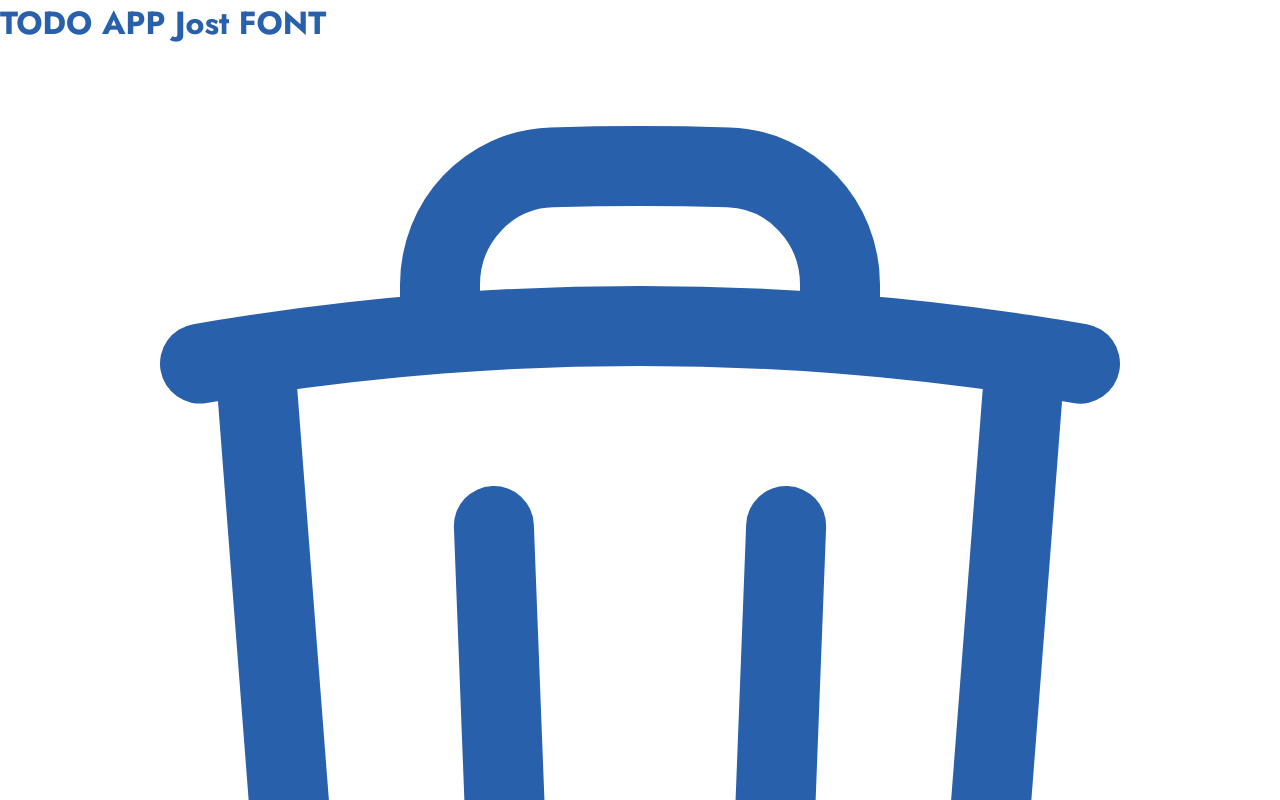
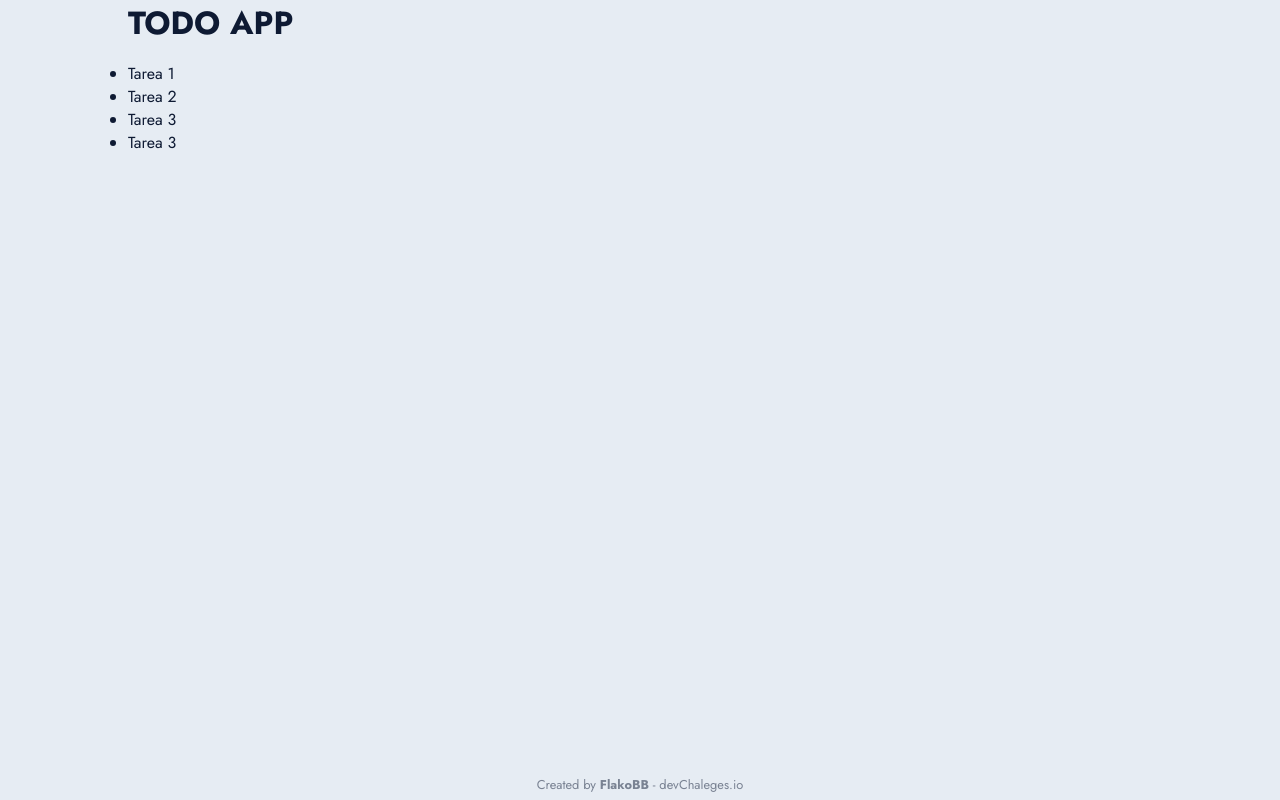
Before and after one commit to FlakoBB/todo-app, a Next.js app: page / in a window 1280 px wide. Shown: the top 800 px of the page. Built offline with nearby package versions, Linux system fonts and the light colour scheme.

Commit message:
First layout

```diff
--- /dev/null
+++ b/src/app/globals.css
@@ -0,0 +1,107 @@
+:root {
+  --max-width: 1100px;
+  --border-radius: 12px;
+  --font-mono: ui-monospace, Menlo, Monaco, 'Cascadia Mono', 'Segoe UI Mono',
+    'Roboto Mono', 'Oxygen Mono', 'Ubuntu Monospace', 'Source Code Pro',
+    'Fira Mono', 'Droid Sans Mono', 'Courier New', monospace;
+
+  --foreground-rgb: 0, 0, 0;
+  --background-start-rgb: 214, 219, 220;
+  --background-end-rgb: 255, 255, 255;
+
+  --primary-glow: conic-gradient(
+    from 180deg at 50% 50%,
+    #16abff33 0deg,
+    #0885ff33 55deg,
+    #54d6ff33 120deg,
+    #0071ff33 160deg,
+    transparent 360deg
+  );
+  --secondary-glow: radial-gradient(
+    rgba(255, 255, 255, 1),
+    rgba(255, 255, 255, 0)
+  );
+
+  --tile-start-rgb: 239, 245, 249;
+  --tile-end-rgb: 228, 232, 233;
+  --tile-border: conic-gradient(
+    #00000080,
+    #00000040,
+    #00000030,
+    #00000020,
+    #00000010,
+    #00000010,
+    #00000080
+  );
+
+  --callout-rgb: 238, 240, 241;
+  --callout-border-rgb: 172, 175, 176;
+  --card-rgb: 180, 185, 188;
+  --card-border-rgb: 131, 134, 135;
+}
+
+@media (prefers-color-scheme: dark) {
+  :root {
+    --foreground-rgb: 255, 255, 255;
+    --background-start-rgb: 0, 0, 0;
+    --background-end-rgb: 0, 0, 0;
+
+    --primary-glow: radial-gradient(rgba(1, 65, 255, 0.4), rgba(1, 65, 255, 0));
+    --secondary-glow: linear-gradient(
+      to bottom right,
+      rgba(1, 65, 255, 0),
+      rgba(1, 65, 255, 0),
+      rgba(1, 65, 255, 0.3)
+    );
+
+    --tile-start-rgb: 2, 13, 46;
+    --tile-end-rgb: 2, 5, 19;
+    --tile-border: conic-gradient(
+      #ffffff80,
+      #ffffff40,
+      #ffffff30,
+      #ffffff20,
+      #ffffff10,
+      #ffffff10,
+      #ffffff80
+    );
+
+    --callout-rgb: 20, 20, 20;
+    --callout-border-rgb: 108, 108, 108;
+    --card-rgb: 100, 100, 100;
+    --card-border-rgb: 200, 200, 200;
+  }
+}
+
+* {
+  box-sizing: border-box;
+  padding: 0;
+  margin: 0;
+}
+
+html,
+body {
+  max-width: 100vw;
+  overflow-x: hidden;
+}
+
+body {
+  color: rgb(var(--foreground-rgb));
+  background: linear-gradient(
+      to bottom,
+      transparent,
+      rgb(var(--background-end-rgb))
+    )
+    rgb(var(--background-start-rgb));
+}
+
+a {
+  color: inherit;
+  text-decoration: none;
+}
+
+@media (prefers-color-scheme: dark) {
+  html {
+    color-scheme: dark;
+  }
+}
--- a/src/app/page.jsx
+++ b/src/app/page.jsx
@@ -1,10 +1,13 @@
-import { Trash } from '@icons'
+import Footer from '@/components/Footer'
+import ListContainer from '@/components/ListContainer'
+import styles from '@styles/page.module.scss'
 
 export default function Home () {
   return (
-    <>
-      <h1>TODO APP Jost FONT</h1>
-      <Trash className='icon' />
-    </>
+    <main className={styles.container}>
+      <h1>TODO APP</h1>
+      <ListContainer />
+      <Footer />
+    </main>
   )
 }
--- /dev/null
+++ b/src/app/page.module.css
@@ -0,0 +1,229 @@
+.main {
+  display: flex;
+  flex-direction: column;
+  justify-content: space-between;
+  align-items: center;
+  padding: 6rem;
+  min-height: 100vh;
+}
+
+.description {
+  display: inherit;
+  justify-content: inherit;
+  align-items: inherit;
+  font-size: 0.85rem;
+  max-width: var(--max-width);
+  width: 100%;
+  z-index: 2;
+  font-family: var(--font-mono);
+}
+
+.description a {
+  display: flex;
+  justify-content: center;
+  align-items: center;
+  gap: 0.5rem;
+}
+
+.description p {
+  position: relative;
+  margin: 0;
+  padding: 1rem;
+  background-color: rgba(var(--callout-rgb), 0.5);
+  border: 1px solid rgba(var(--callout-border-rgb), 0.3);
+  border-radius: var(--border-radius);
+}
+
+.code {
+  font-weight: 700;
+  font-family: var(--font-mono);
+}
+
+.grid {
+  display: grid;
+  grid-template-columns: repeat(4, minmax(25%, auto));
+  max-width: 100%;
+  width: var(--max-width);
+}
+
+.card {
+  padding: 1rem 1.2rem;
+  border-radius: var(--border-radius);
+  background: rgba(var(--card-rgb), 0);
+  border: 1px solid rgba(var(--card-border-rgb), 0);
+  transition: background 200ms, border 200ms;
+}
+
+.card span {
+  display: inline-block;
+  transition: transform 200ms;
+}
+
+.card h2 {
+  font-weight: 600;
+  margin-bottom: 0.7rem;
+}
+
+.card p {
+  margin: 0;
+  opacity: 0.6;
+  font-size: 0.9rem;
+  line-height: 1.5;
+  max-width: 30ch;
+}
+
+.center {
+  display: flex;
+  justify-content: center;
+  align-items: center;
+  position: relative;
+  padding: 4rem 0;
+}
+
+.center::before {
+  background: var(--secondary-glow);
+  border-radius: 50%;
+  width: 480px;
+  height: 360px;
+  margin-left: -400px;
+}
+
+.center::after {
+  background: var(--primary-glow);
+  width: 240px;
+  height: 180px;
+  z-index: -1;
+}
+
+.center::before,
+.center::after {
+  content: '';
+  left: 50%;
+  position: absolute;
+  filter: blur(45px);
+  transform: translateZ(0);
+}
+
+.logo {
+  position: relative;
+}
+/* Enable hover only on non-touch devices */
+@media (hover: hover) and (pointer: fine) {
+  .card:hover {
+    background: rgba(var(--card-rgb), 0.1);
+    border: 1px solid rgba(var(--card-border-rgb), 0.15);
+  }
+
+  .card:hover span {
+    transform: translateX(4px);
+  }
+}
+
+@media (prefers-reduced-motion) {
+  .card:hover span {
+    transform: none;
+  }
+}
+
+/* Mobile */
+@media (max-width: 700px) {
+  .content {
+    padding: 4rem;
+  }
+
+  .grid {
+    grid-template-columns: 1fr;
+    margin-bottom: 120px;
+    max-width: 320px;
+    text-align: center;
+  }
+
+  .card {
+    padding: 1rem 2.5rem;
+  }
+
+  .card h2 {
+    margin-bottom: 0.5rem;
+  }
+
+  .center {
+    padding: 8rem 0 6rem;
+  }
+
+  .center::before {
+    transform: none;
+    height: 300px;
+  }
+
+  .description {
+    font-size: 0.8rem;
+  }
+
+  .description a {
+    padding: 1rem;
+  }
+
+  .description p,
+  .description div {
+    display: flex;
+    justify-content: center;
+    position: fixed;
+    width: 100%;
+  }
+
+  .description p {
+    align-items: center;
+    inset: 0 0 auto;
+    padding: 2rem 1rem 1.4rem;
+    border-radius: 0;
+    border: none;
+    border-bottom: 1px solid rgba(var(--callout-border-rgb), 0.25);
+    background: linear-gradient(
+      to bottom,
+      rgba(var(--background-start-rgb), 1),
+      rgba(var(--callout-rgb), 0.5)
+    );
+    background-clip: padding-box;
+    backdrop-filter: blur(24px);
+  }
+
+  .description div {
+    align-items: flex-end;
+    pointer-events: none;
+    inset: auto 0 0;
+    padding: 2rem;
+    height: 200px;
+    background: linear-gradient(
+      to bottom,
+      transparent 0%,
+      rgb(var(--background-end-rgb)) 40%
+    );
+    z-index: 1;
+  }
+}
+
+/* Tablet and Smaller Desktop */
+@media (min-width: 701px) and (max-width: 1120px) {
+  .grid {
+    grid-template-columns: repeat(2, 50%);
+  }
+}
+
+@media (prefers-color-scheme: dark) {
+  .vercelLogo {
+    filter: invert(1);
+  }
+
+  .logo {
+    filter: invert(1) drop-shadow(0 0 0.3rem #ffffff70);
+  }
+}
+
+@keyframes rotate {
+  from {
+    transform: rotate(360deg);
+  }
+  to {
+    transform: rotate(0deg);
+  }
+}
--- /dev/null
+++ b/src/components/Footer.jsx
@@ -0,0 +1,10 @@
+import styles from '@styles/footer.module.scss'
+
+const Footer = () => {
+  return (
+    <footer className={styles.footer}>
+      <p className={styles.atribution}>Created by <a href='https://bit.ly/follow-flako' target='_blank' rel='noreferrer'>FlakoBB</a> - devChaleges.io</p>
+    </footer>
+  )
+}
+export default Footer
--- /dev/null
+++ b/src/components/ListContainer.jsx
@@ -0,0 +1,33 @@
+import styles from '@styles/listContainer.module.scss'
+
+const ListContainer = () => {
+  const tasks = [
+    {
+      title: 'Tarea 1',
+      isCompleted: false
+    },
+    {
+      title: 'Tarea 2',
+      isCompleted: false
+    },
+    {
+      title: 'Tarea 3',
+      isCompleted: false
+    },
+    {
+      title: 'Tarea 3',
+      isCompleted: false
+    }
+  ]
+
+  return (
+    <section className={styles.container}>
+      <ul>
+        {
+          tasks.map((task, index) => <li key={index}>{task.title}</li>)
+        }
+      </ul>
+    </section>
+  )
+}
+export default ListContainer
--- /dev/null
+++ b/src/styles/footer.module.scss
@@ -0,0 +1,18 @@
+.footer {
+  display: flex;
+  align-items: center;
+  justify-content: center;
+  height: 2rem;
+}
+
+.atribution {
+  font-size:.8rem;
+  color: rgba(#0e1a33, .5);
+  font-weight: 400;
+}
+
+.atribution a {
+  text-decoration: none;
+  color: inherit;
+  font-weight: 700;
+}
--- a/src/styles/globals.scss
+++ b/src/styles/globals.scss
@@ -2,13 +2,14 @@
   margin: 0;
   padding: 0;
   box-sizing: border-box;
-  color: #2960AB;
+  color: #0E1A33;
 }
 
 html,
 body {
   min-height: 100dvh;
   font-size: 16px;
+  background-color: #E6ECF3;
 }
 
 .icon {
@@ -17,3 +18,17 @@ body {
   stroke: green;
   fill: greenyellow;
 }
+
+@media (max-width: 767px) {
+  html,
+  body {
+    font-size: 14px;
+  }
+}
+
+@media (min-width: 1440px) {
+  html,
+  body {
+    font-size: 18px;
+  }
+}
--- /dev/null
+++ b/src/styles/listContainer.module.scss
@@ -0,0 +1,3 @@
+.container {
+  flex-grow: 1;
+}
--- /dev/null
+++ b/src/styles/page.module.scss
@@ -0,0 +1,9 @@
+.container {
+  display: flex;
+  flex-direction: column;
+  align-items: stretch;
+  gap: 1rem;
+  height: 100dvh;
+  max-width: 1024px;
+  margin: auto;
+}
```
